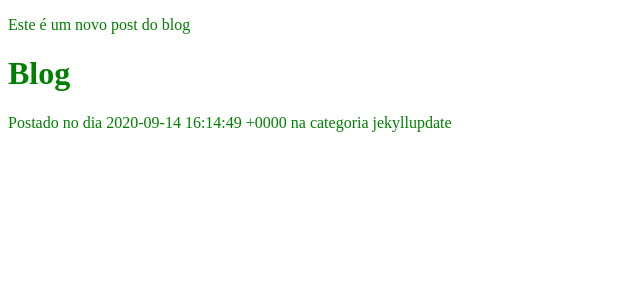
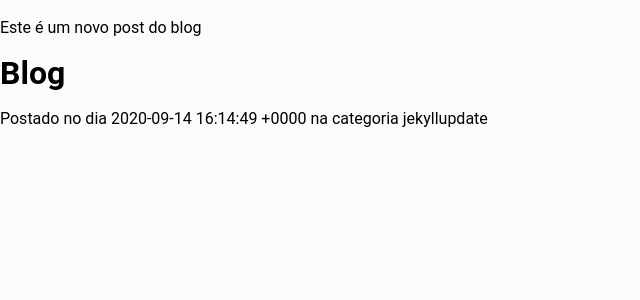
Before and after one commit to juliazanon/meusite2, a Jekyll site: the page built from _posts/2020-09-14-Meu-blog.markdown, in a window 1280 px wide. Shown: the top 300 px of the page, without its empty margins (0-640 px from the left). Built offline with Jekyll 4.4.1, drawn with Linux system fonts in a browser that asks for light colours.

Commit message:
adicionar pokemon e mexer nos posts

```diff
--- a/_sass/main.scss
+++ b/_sass/main.scss
@@ -1,3 +1,38 @@
+:root {
+    --primary-color: #000000;
+    --secondary-color: #ffffff;
+    --primary-background: #fbfbfc;
+    --secondary-background: #F4A896;
+    --tertiary-background: #358597;
+    font-family: Roboto, Montserrat;
+    font-size: 16px;
+    line-height: 1.5em;
+}
+
+* {
+    box-sizing: border-box;
+}
+
 body {
-    color: green;
+    margin: 0;
+    padding: 0;
+    background: var(--primary-background);
 }
+
+header {
+    background: var(--secondary-background);
+    color: var(--primary-color);
+    height: 80px;
+    display: flex;
+    justify-content: center;
+    align-items: center;
+    grid-area: header;
+}
+
+.pokemon {
+    border: 15px solid var(--secondary-background);
+    height: 80%;
+    margin: 50px 30px;
+    background-color: var(--tertiary-background);
+    color: var(--secondary-color);
+}
```
Also changed, not shown: _layouts/home.html (+5 -2 lines).
